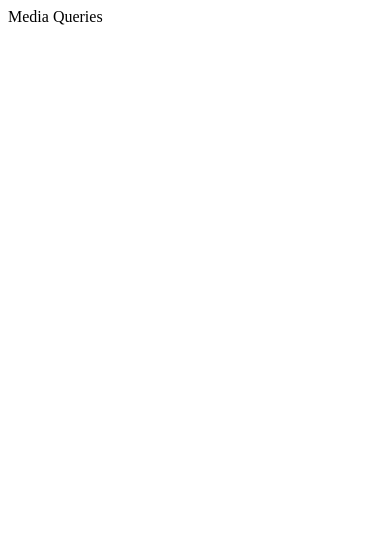
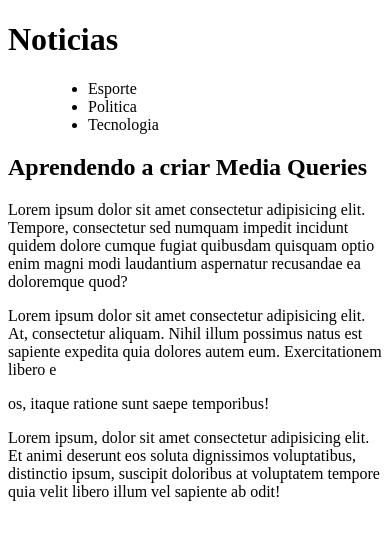
Before and after one commit to BrunaCTBarbosa/htmlecss, a plain HTML site: page Exercicios HTML/ex026/mq001/index.html in a window 390 px wide. Drawn offline with Linux system fonts and the light colour scheme.

Commit message:
exercicios de media queries

```diff
--- /dev/null
+++ b/Exercicios HTML/ex026/mq001/estilos/impressora.css
@@ -0,0 +1 @@
+@charset "UTF-8";
--- /dev/null
+++ b/Exercicios HTML/ex026/mq001/estilos/tela.css
@@ -0,0 +1,5 @@
+@charset "UTF-8";
+/* Estilo para tela*/
+*{
+
+}
--- a/Exercicios HTML/ex026/mq001/index.html
+++ b/Exercicios HTML/ex026/mq001/index.html
@@ -3,9 +3,33 @@
 <head>
     <meta charset="UTF-8">
     <meta http-equiv="X-UA-Compatible" content="IE=edge">
-    <meta name="viewport" content="width=device-width, initial-scale=1.0">Media Queries</title>
+    <meta name="viewport" content="width=device-width, initial-scale=1.0">
+    <title>Media Queries</title>
+    <link rel="stylesheet" href="estilos/tela.css" media="screen">
+    <link rel="stylesheet" href="estilos/impressora.css" media="print">
 </head>
 <body>
+    <header>
+        <h1>Noticias</h1>
+
+    <menu>
+        <ul>
+            <li>Esporte</li>
+            <li>Politica</li>
+            <li>Tecnologia</li>
+        </ul>
+    </menu>
+</header>
+<main>
+    <article>
+        <h2>Aprendendo a criar Media Queries</h2>
+        <p>Lorem ipsum dolor sit amet consectetur adipisicing elit. Tempore, consectetur sed numquam impedit incidunt quidem dolore cumque fugiat quibusdam quisquam optio enim magni modi laudantium aspernatur recusandae ea doloremque quod?</p>
+        <p>Lorem ipsum dolor sit amet consectetur adipisicing elit. At, consectetur aliquam. Nihil illum possimus natus est sapiente expedita quia dolores autem eum. Exercitationem libero e<p>
+            os, itaque ratione sunt saepe temporibus!</p>
+            Lorem ipsum, dolor sit amet consectetur adipisicing elit. Et animi deserunt eos soluta dignissimos voluptatibus, distinctio ipsum, suscipit doloribus at voluptatem tempore quia velit libero illum vel sapiente ab odit!
+        </p>
+    </article>
+</main>
 
 
 </body>
```
